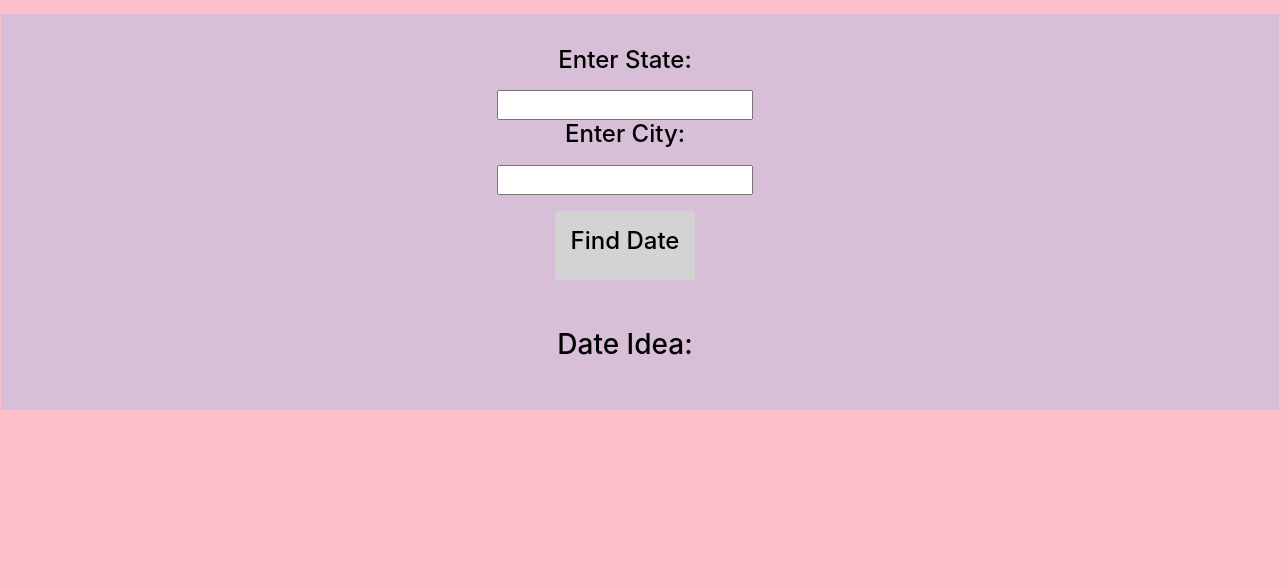
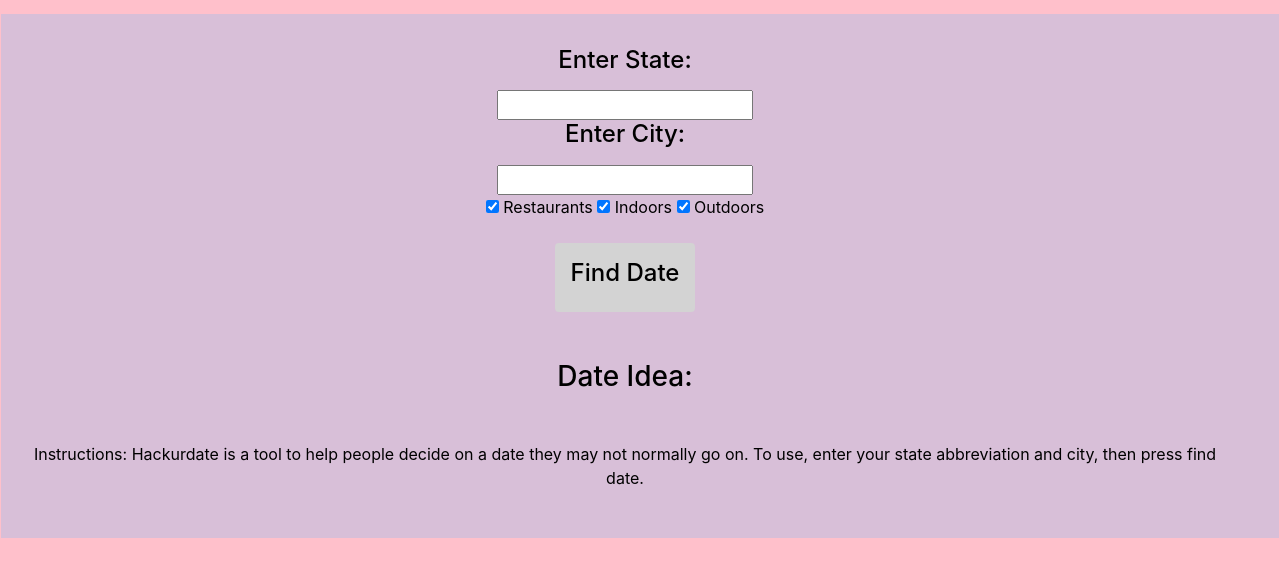
Before and after one commit to nboyd3/DateGenerator, a Flask app: page / in a window 1280 px wide. Shown: the part 226-800 px from the top of the page. Run offline with Flask 2, Linux system fonts and the light colour scheme; some libraries are stand-ins or nearby versions.

Commit message:
commit 5

```diff
--- a/app.py
+++ b/app.py
@@ -10,7 +10,9 @@ def index():
         pick = random.choice(dates)
         user_state = request.form['state']
         user_city = request.form['city']
-        if user_state == "NY" and user_city == "Bing":
+        restaurant = request.form.getlist('restaurant')
+        if user_state == "NY" and request.form.get("outdoors"):
+
             return render_template('index.html', pick="Tullys")
         else:
             return render_template('index.html', pick=pick)
--- a/templates/index.html
+++ b/templates/index.html
@@ -59,6 +59,15 @@
                 <input type="text" name="state" id="state"><br>
                 <label for="city"> <h4>Enter City:</h4> </label><br>
                 <input type="text" name="city" id="city"><br>
+                <input type="checkbox" name="restaurants" value="restaurants" checked> Restaurants
+                </label>
+                <label class="checkbox-inline">
+                <input type="checkbox" name="indoors" value="indoors" checked> Indoors
+                </label>
+                <label class="checkbox-inline">
+                <input type="checkbox" name="outdoors" value="outdoors" checked> Outdoors
+                </label>
+                <br>
                 <button type="submit" class="btn btn-lightgrey"> <h4>Find Date<h4> </button>
             </form>
         </div>
@@ -69,6 +78,10 @@
           <h1>{{ pick }}</h1>
       </div>
 
+      <div class="row">
+          <p>Instructions: Hackurdate is a tool to help people decide on a date they may not normally go on. To use, enter your state abbreviation and city, then press find date.</p>
+      </div>
+
     </div>
   </div>
 </body>
```
